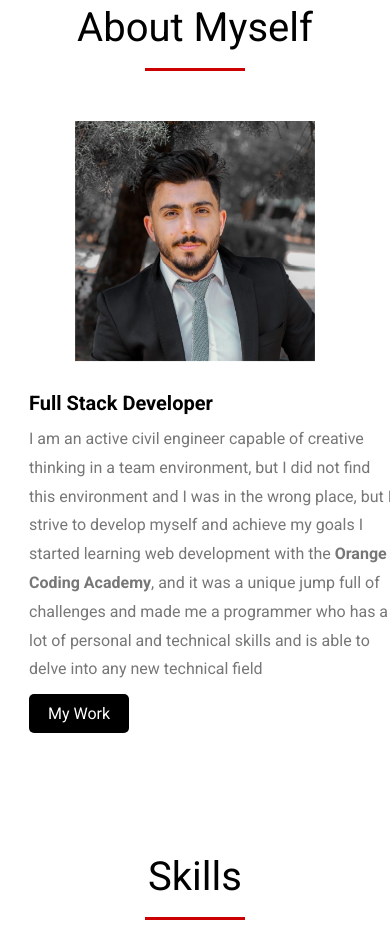
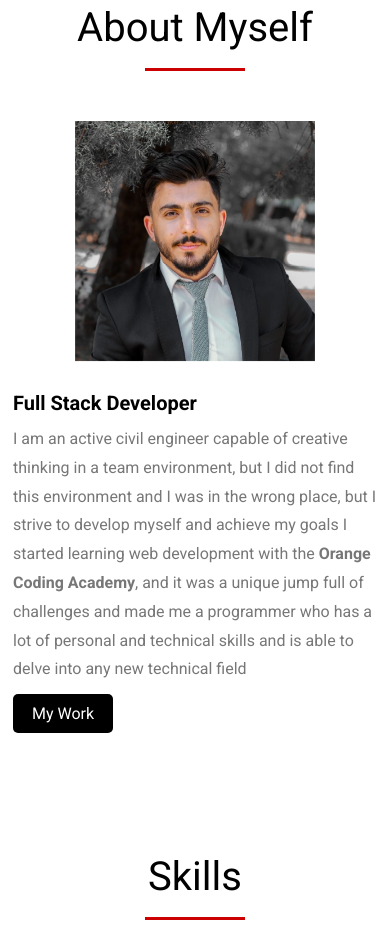
Before and after one commit to OsamaDasooky/portfolio-project, a plain HTML site: page index.html in a window 390 px wide. Shown: the part 900-1840 px from the top of the page. Drawn offline with Linux system fonts and the light colour scheme; files whose address does not match are found by name; a web font is replaced by a local one.

Commit message:
final add

```diff
--- a/css/style.css
+++ b/css/style.css
@@ -318,6 +318,9 @@ header .nav ul .active::before {
     }
     .About .image img{
         width: 80%;
+    }
+    .About .row {
+        justify-content: right !important;
     }
 }
 .About .card {
```
Also changed, not shown: 1 other file.
